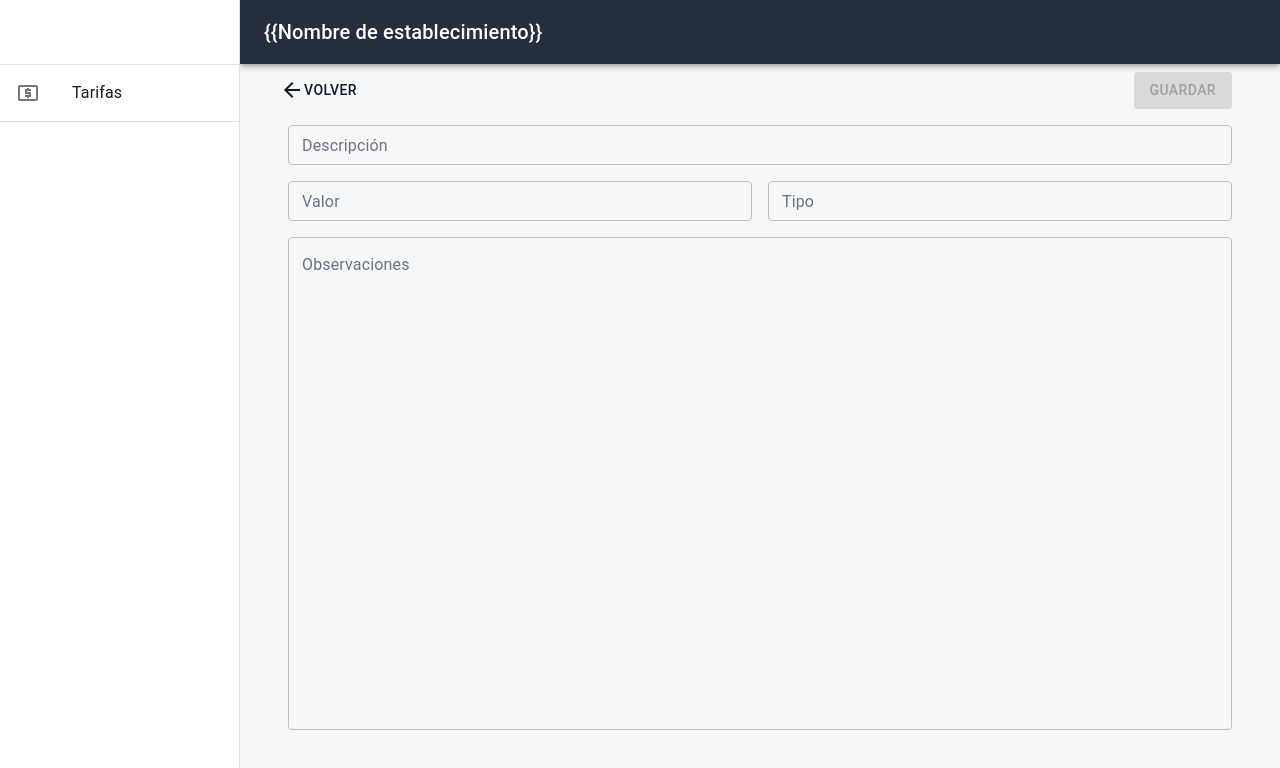
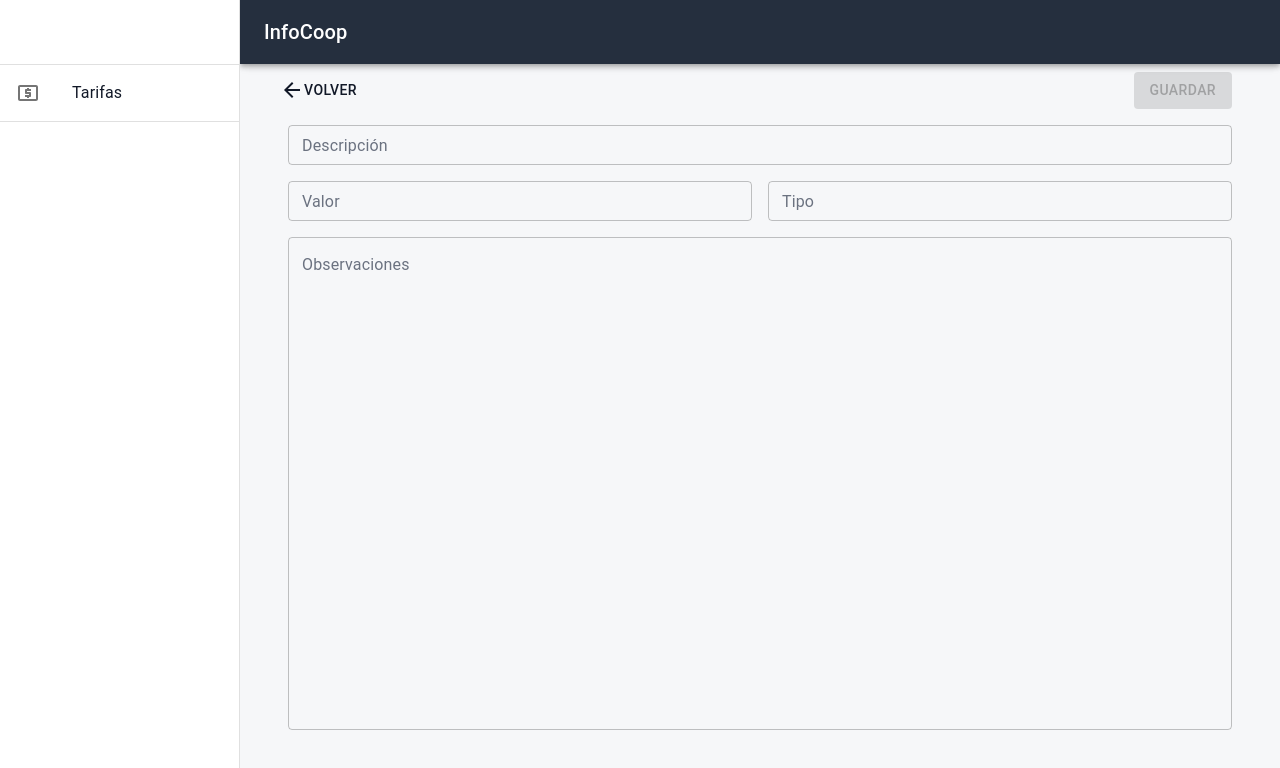
Before and after one commit to Tomyred/infocoop-app, a React (Create React App) app: page /rates/1 in a window 1280 px wide. Shown: the top 768 px of the page. Built offline with nearby package versions, Linux system fonts and the light colour scheme.

Commit message:
title change

```diff
--- a/src/app/main/dashboard/index.js
+++ b/src/app/main/dashboard/index.js
@@ -83,7 +83,7 @@ function Dashboard(props) {
                         <MenuIcon />
                     </IconButton>
                     <Typography variant="h6" noWrap component="div">
-                        {"{{Nombre de establecimiento}}"}
+                    InfoCoop
                     </Typography>
                 </Toolbar>
             </AppBar>
```
